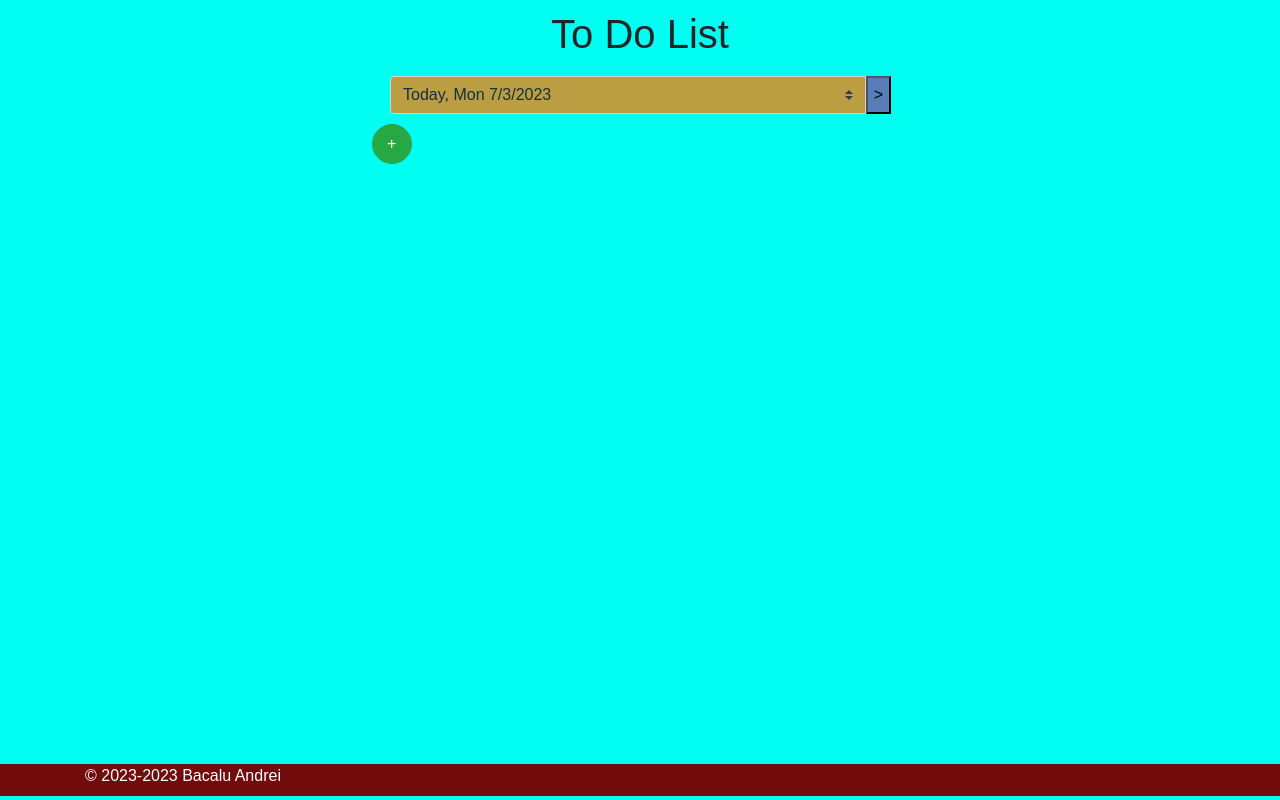
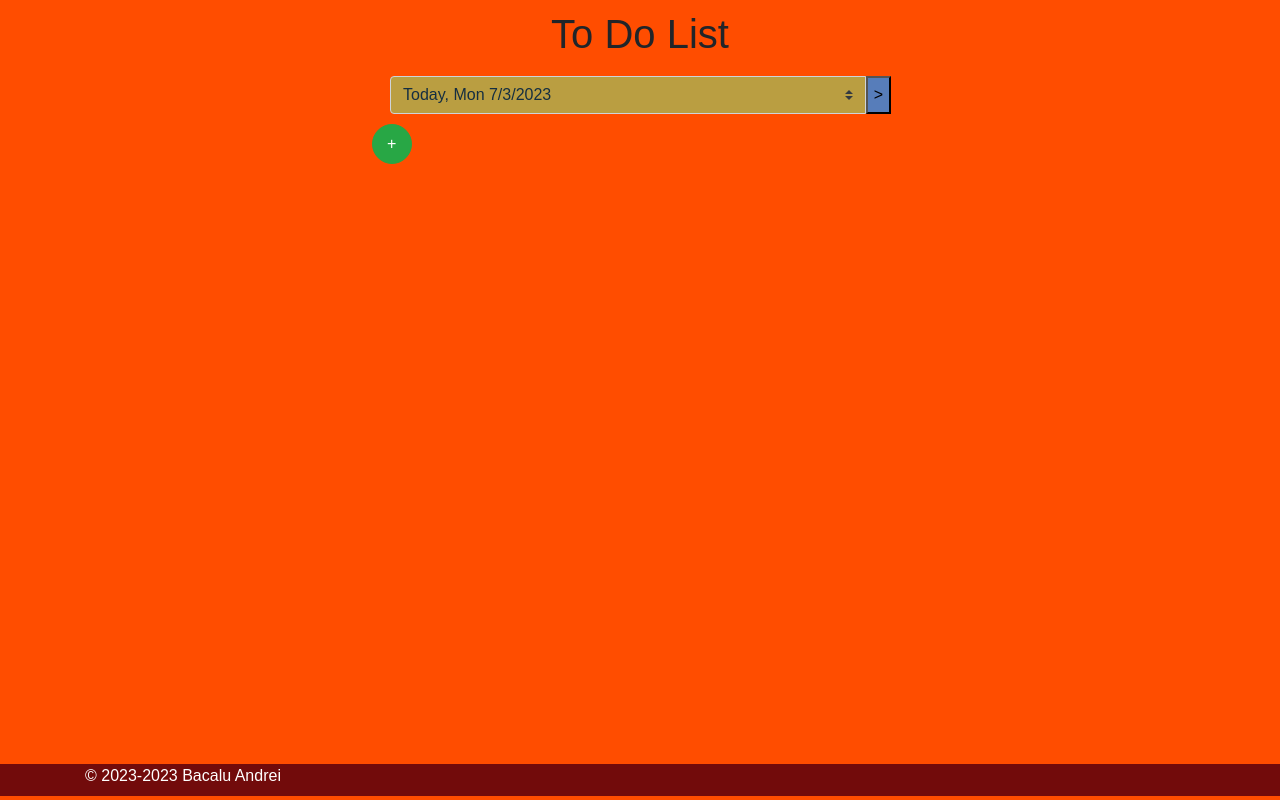
Before and after one commit to bacalu93/Project-Exam-DevOps-2023, a Flask app: page / in a window 1280 px wide. Run offline with Flask 3, Linux system fonts and the light colour scheme; data that the repository does not hold is empty; some libraries are stand-ins or nearby versions.

Commit message:
change background color

```diff
--- a/static/css/home.css
+++ b/static/css/home.css
@@ -1,5 +1,5 @@
 body {
-    background-color: #00fff2;
+    background-color: #ff4d00;
     font-family: sans-serif;
 }
 
```
